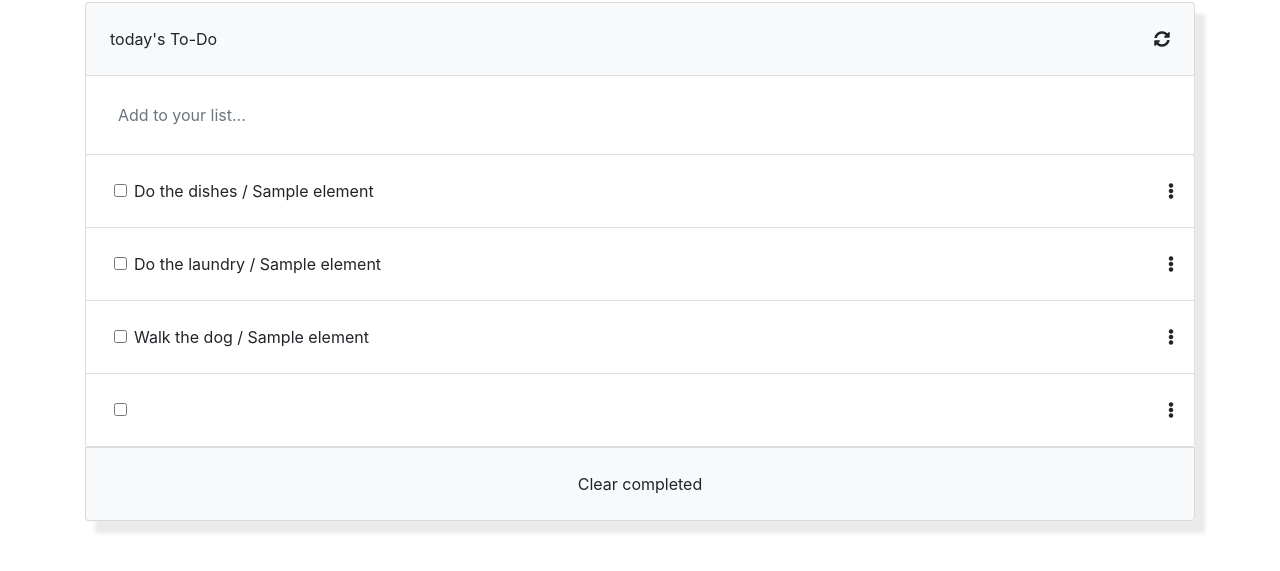
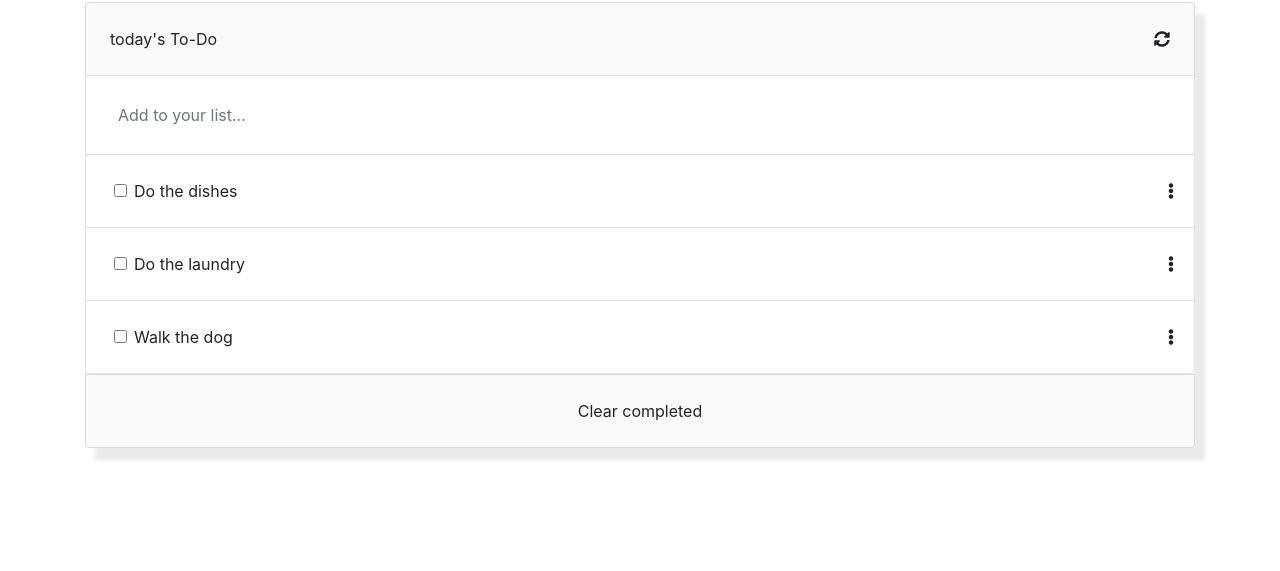
Before and after one commit to SunnySparks/To-Do-list, a website built with webpack: page src/index.html in a window 1280 px wide. Shown: the part 107-678 px from the top of the page. Built offline with nearby package versions, Linux system fonts and the light colour scheme.

Commit message:
Create a loop to iterate over the tasks array

```diff
--- a/src/index.html
+++ b/src/index.html
@@ -21,21 +21,6 @@
                 </div>
             </div>
                 <ul class="w-100 list-group bg-white" id="listWrapper">
-                    <li class="list-group-item pl-5 pt-4 pb-4 clearfix">
-                        <input type="checkbox" class="form-check-input float-left">
-                        <span>Do the dishes / Sample element</span>
-                        <span class="float-right"><i class="fas fa-ellipsis-v"></i></span>
-                    </li>
-                    <li class="list-group-item pl-5 pt-4 pb-4 clearfix">
-                        <input type="checkbox" class="form-check-input float-left">
-                        <span>Do the laundry / Sample element</span>
-                        <span class="float-right"><i class="fas fa-ellipsis-v"></i></span>
-                    </li>
-                    <li class="list-group-item pl-5 pt-4 pb-4 clearfix">
-                        <input type="checkbox" class="form-check-input float-left">
-                        <span>Walk the dog / Sample element</span>
-                        <span class="float-right"><i class="fas fa-ellipsis-v"></i></span>
-                    </li>
                 </ul>
             <div class="list-group-item p-4 bg-light text-center">
                 <span class="">Clear completed</span>
--- a/src/index.js
+++ b/src/index.js
@@ -1,30 +1,23 @@
 import './style.css';
 import 'bootstrap';
 
+
+class Task {
+  constructor(description, index) {
+    this.description = description;
+    this.index = index;
+    this.completed = false;
+  }
+}
+
 let todoTasks = [
-  {
-    description: 'Do the dishes / Sample element',
-    completed: false,
-    index: 0,
-  },
-  {
-    description: 'Do the laundry / Sample element',
-    completed: false,
-    index: 1,
-  },
-  {
-    description: 'Walk the dog / Sample element',
-    completed: false,
-    index: 2,
-  },
+  new Task('Do the dishes', 0, false), new Task('Do the laundry', 1, false), new Task ('Walk the dog', 2, false)
 ];
 
-// elements
 
 // Selectors
 const todoInput = document.querySelector('.todoInput');
 
-// Event Listeners
 
 // Functions
 function searchID(id) {
@@ -32,10 +25,9 @@ function searchID(id) {
 }
 
 function fillOutList(list) {
-  list.sort((a, b) => a.index - b.index);
-
+  //console.log(list);
   const listWrapper = searchID('listWrapper');
-
+  list.forEach((task) => {
   const listElement = document.createElement('li');
   listElement.classList.add('list-group-item', 'pl-5', 'pt-4', 'pb-4', 'clearfix');
 
@@ -45,7 +37,8 @@ function fillOutList(list) {
   listElement.appendChild(checkBox);
 
   const listText = document.createElement('span');
-  listText.innerText = todoInput.value;
+  //listText.innerText = todoInput.value;
+  listText.innerText = task.description;
   listElement.appendChild(listText);
 
   const dragIcon = document.createElement('span');
@@ -54,14 +47,15 @@ function fillOutList(list) {
   listElement.appendChild(dragIcon);
 
   listWrapper.appendChild(listElement);
+  });
 
   const pushing = { description: todoInput.value, completed: false, index: list.length };
-  list.push(pushing);
+  const result = todoTasks.push(pushing);
 
-  todoTasks = list;
-
+  console.log(todoTasks);
   todoInput.value = '';
 }
+
 
 window.onload = () => {
   fillOutList(todoTasks);
```
Also changed, not shown: README.md.
